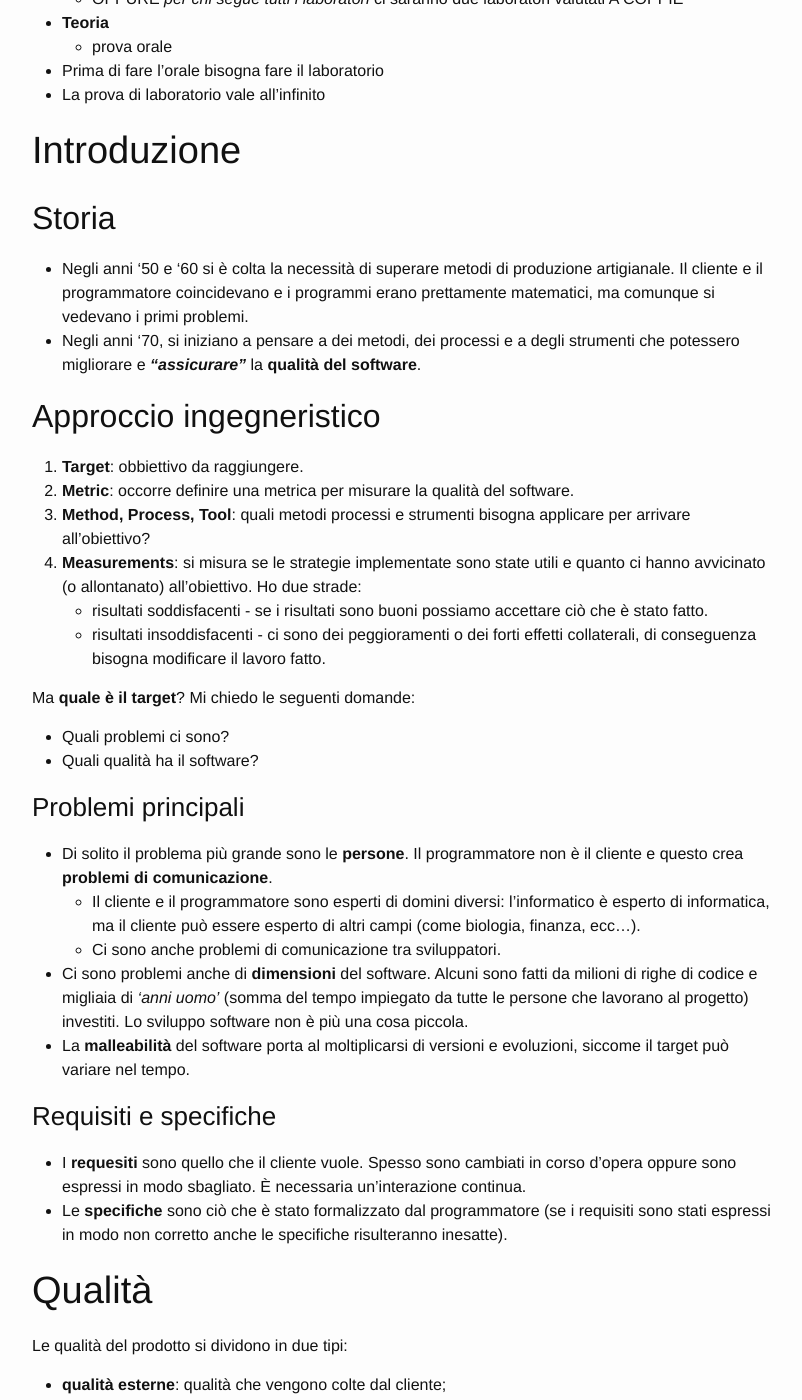
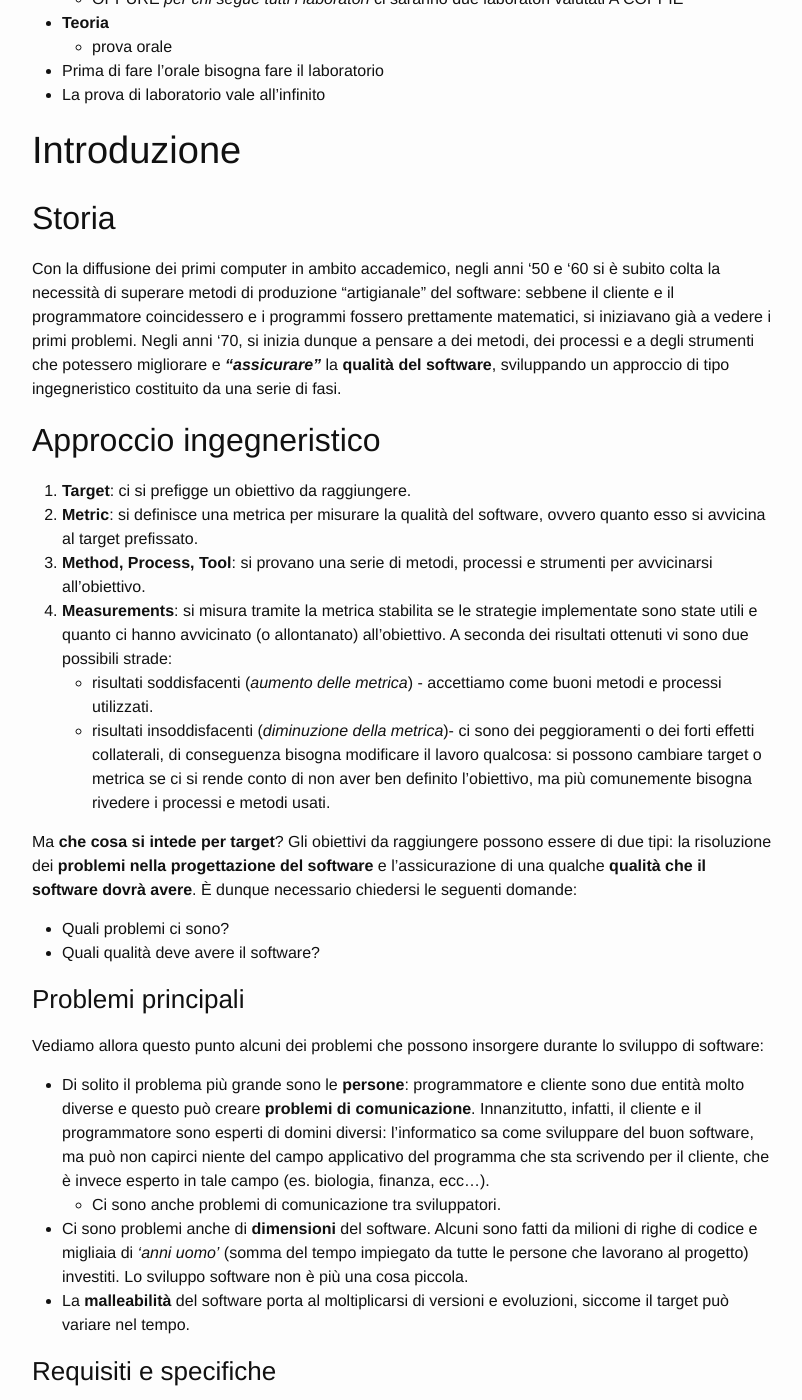
Before and after one commit to MarcoBuster/sweng, a Jekyll site: the page built from _posts/2022-10-03-introduzione.md, in a window 1280 px wide and 1400 px high, scrolled down 1242 px. Shown: the whole window, without its empty margins (238-1040 px from the left). Built offline with Jekyll 4.4.1, drawn with Linux system fonts in a browser that asks for light colours; the table of contents is made by our own code.

Commit message:
Fluidificato in discorso i primi paragrafi

```diff
--- a/_posts/2022-10-03-introduzione.md
+++ b/_posts/2022-10-03-introduzione.md
@@ -32,24 +32,23 @@ toc: true
 # Introduzione
 
 ## Storia
-- Negli anni '50 e '60 si è colta la necessità di superare metodi di produzione artigianale. Il cliente e il programmatore coincidevano e i programmi erano prettamente matematici, ma comunque si vedevano i primi problemi.
-- Negli anni '70, si iniziano a pensare a dei metodi, dei processi e a degli strumenti che potessero migliorare e ___"assicurare"___ la __qualità del software__.
+Con la diffusione dei primi computer in ambito accademico, negli anni '50 e '60 si è subito colta la necessità di superare metodi di produzione "artigianale" del software: sebbene il cliente e il programmatore coincidessero e i programmi fossero prettamente matematici, si iniziavano già a vedere i primi problemi. Negli anni '70, si inizia dunque a pensare a dei metodi, dei processi e a degli strumenti che potessero migliorare e ___"assicurare"___ la __qualità del software__, sviluppando un approccio di tipo ingegneristico costituito da una serie di fasi.
 
 ## Approccio ingegneristico
-1. __Target__: obbiettivo da raggiungere.
-2. __Metric__: occorre definire una metrica per misurare la qualità del software.
-3. __Method, Process, Tool__: quali metodi processi e strumenti bisogna applicare per arrivare all'obiettivo?
-4. __Measurements__: si misura se le strategie implementate sono state utili e quanto ci hanno avvicinato (o allontanato) all'obiettivo. Ho due strade:
-    - risultati soddisfacenti - se i risultati sono buoni possiamo accettare ciò che è stato fatto.
-    - risultati insoddisfacenti - ci sono dei peggioramenti o dei forti effetti collaterali, di conseguenza bisogna modificare il lavoro fatto.
+1. __Target__: ci si prefigge un obiettivo da raggiungere.
+2. __Metric__: si definisce una metrica per misurare la qualità del software, ovvero quanto esso si avvicina al target prefissato.
+3. __Method, Process, Tool__: si provano una serie di metodi, processi e strumenti per avvicinarsi all'obiettivo.
+4. __Measurements__: si misura tramite la metrica stabilita se le strategie implementate sono state utili e quanto ci hanno avvicinato (o allontanato) all'obiettivo. A seconda dei risultati ottenuti vi sono due possibili strade:
+    - risultati soddisfacenti (_aumento delle metrica_) - accettiamo come buoni metodi e processi utilizzati.
+    - risultati insoddisfacenti (_diminuzione della metrica_)- ci sono dei peggioramenti o dei forti effetti collaterali, di conseguenza bisogna modificare il lavoro qualcosa: si possono cambiare target o metrica se ci si rende conto di non aver ben definito l'obiettivo, ma più comunemente bisogna rivedere i processi e metodi usati.
 
-Ma __quale è il target__? Mi chiedo le seguenti domande:
+Ma __che cosa si intede per target__? Gli obiettivi da raggiungere possono essere di due tipi: la risoluzione dei __problemi nella progettazione del software__ e l'assicurazione di una qualche __qualità che il software dovrà avere__. È dunque necessario chiedersi le seguenti domande:
 - Quali problemi ci sono?
-- Quali qualità ha il software?
+- Quali qualità deve avere il software?
 
 ### Problemi principali
-- Di solito il problema più grande sono le __persone__. Il programmatore non è il cliente e questo crea __problemi di comunicazione__.
-    - Il cliente e il programmatore sono esperti di domini diversi: l'informatico è esperto di informatica, ma il cliente può essere esperto di altri campi (come biologia, finanza, ecc...).
+Vediamo allora questo punto alcuni dei problemi che possono insorgere durante lo sviluppo di software:
+- Di solito il problema più grande sono le __persone__: programmatore e cliente sono due entità molto diverse e questo può creare __problemi di comunicazione__. Innanzitutto, infatti, il cliente e il programmatore sono esperti di domini diversi: l'informatico sa come sviluppare del buon software, ma può non capirci niente del campo applicativo del programma che sta scrivendo per il cliente, che è invece esperto in tale campo (es. biologia, finanza, ecc...).
     - Ci sono anche problemi di comunicazione tra sviluppatori.
 - Ci sono problemi anche di __dimensioni__ del software. Alcuni sono fatti da milioni di righe di codice e migliaia di _'anni uomo'_ (somma del tempo impiegato da tutte le persone che lavorano al progetto) investiti. Lo sviluppo software non è più una cosa piccola.
 - La __malleabilità__ del software porta al moltiplicarsi di versioni e evoluzioni, siccome il target può variare nel tempo.
```
